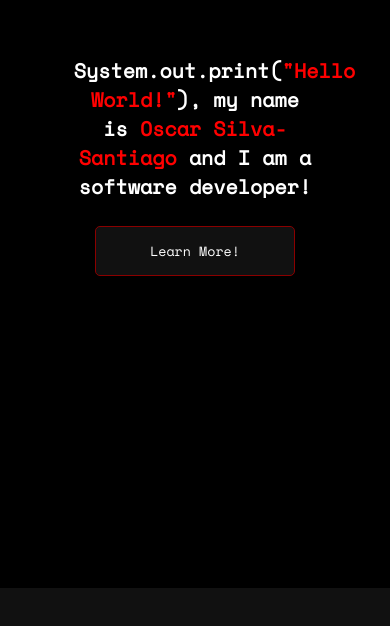
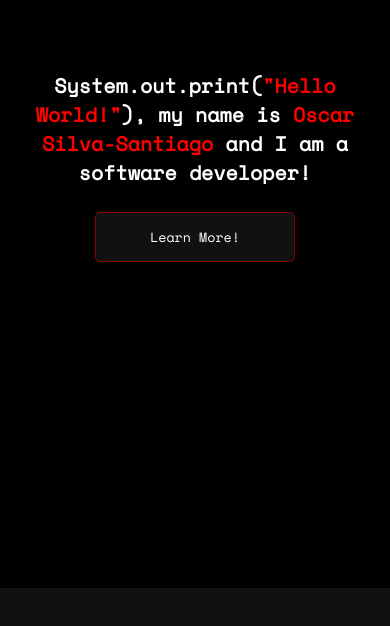
Before and after one commit to ORSS01/orss01.github.io, a plain HTML site: page index.html in a window 390 px wide. Shown: the part 256-882 px from the top of the page. Drawn offline with Linux system fonts and the light colour scheme.

Commit message:
potential mobile page fix again

```diff
--- a/styles/styles.css
+++ b/styles/styles.css
@@ -27,7 +27,7 @@ section#home {
 
 div#homeContainer {
     text-align: center;
-    max-width: 75%;
+    max-width: 1000px;
 }
 
 h1#homeh1 {
```
